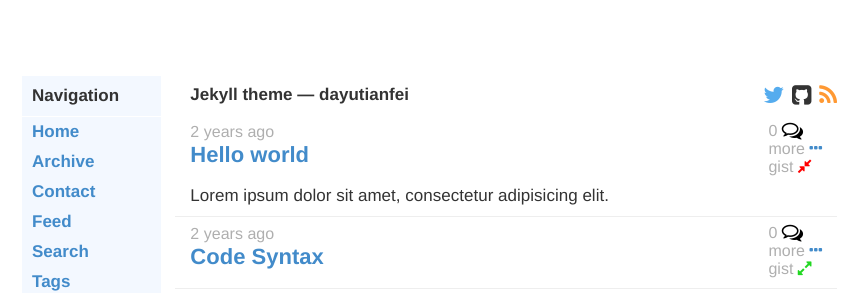
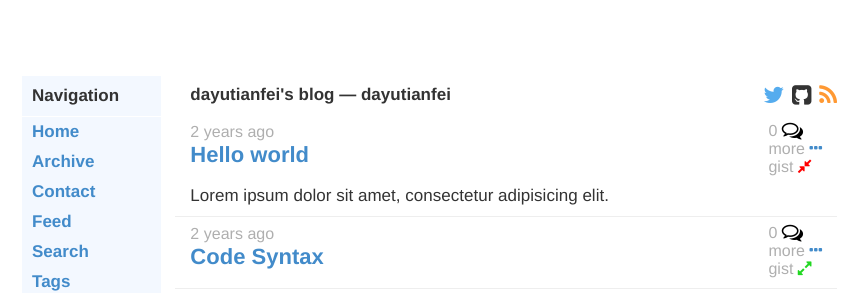
Before and after one commit to dayutianfei/dayutianfei.github.io, a Jekyll site: the page built from index.html, in a window 1280 px wide. Shown: the top 293 px of the page, without its empty margins (203-1071 px from the left). Built offline with Jekyll 4.4.1, drawn with Linux system fonts in a browser that asks for light colours; some web fonts are replaced; Markdown is read by kramdown in place of the engine named in the settings.

Commit message:
mv https to http

```diff
--- a/_config.yml
+++ b/_config.yml
@@ -1,5 +1,5 @@
 name: dayutianfei
-description:  Jekyll theme
+description:  dayutianfei's blog
 
 sass:
   sass_dir: assets/css/_sass
@@ -9,7 +9,7 @@
 redcarpet:
   extensions: ["no_intra_emphasis", "tables", "fenced_code_blocks", "autolink", "strikethrough", "superscript"]
 
-url: https://dayutianfei.github.io/
+url: http://dayutianfei.github.io/
 permalink: /:year/:month/:title/
 owner:
     name: #
```
